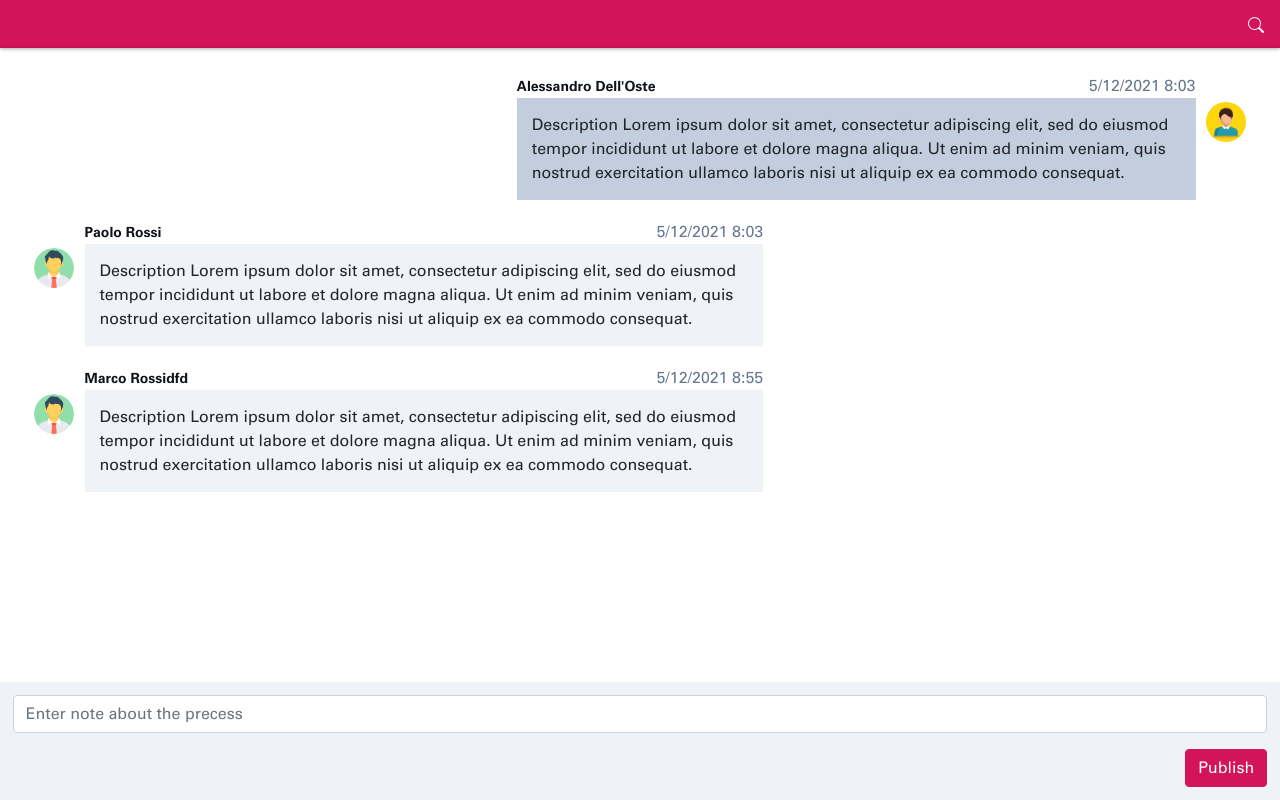
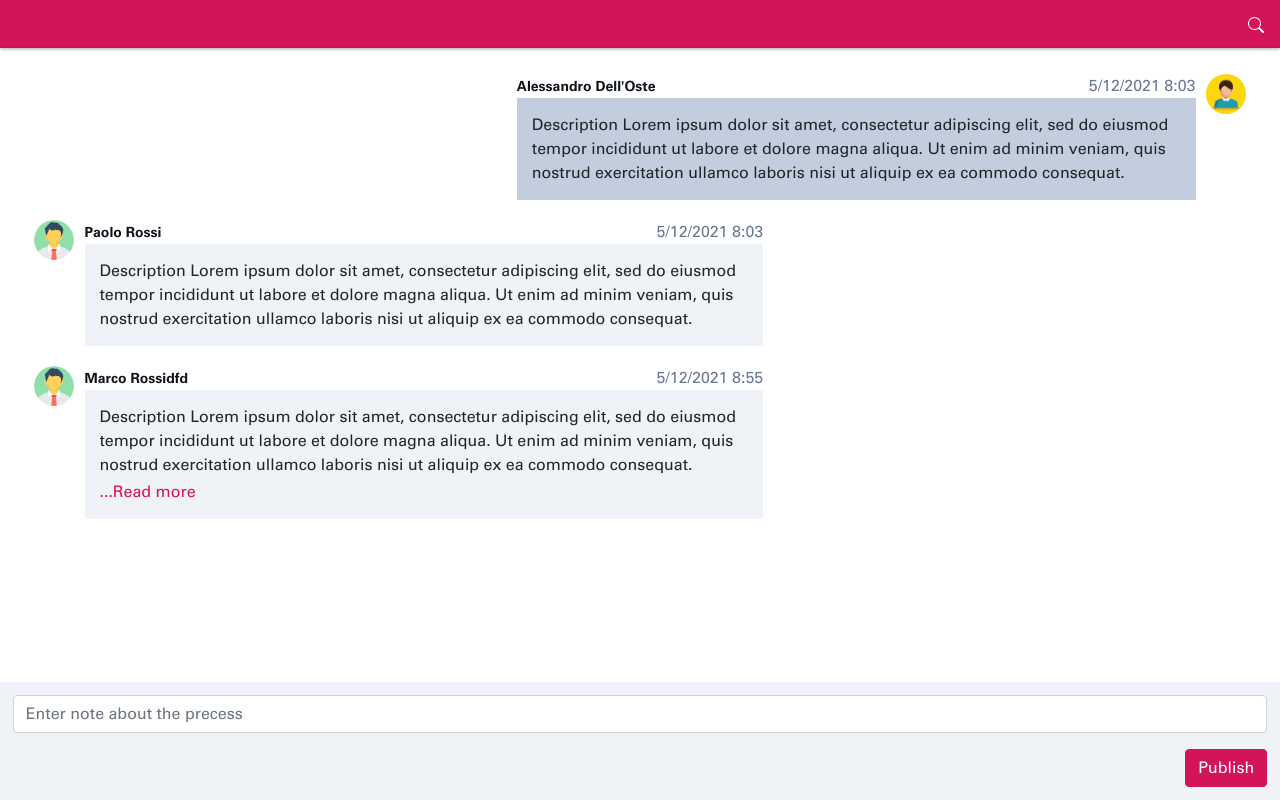
Before and after one commit to adelloste/e-challenge, an Angular app: page /#/chat in a window 1280 px wide. Built offline with nearby package versions, Linux system fonts and the light colour scheme.

Commit message:
add read-more

```diff
--- a/src/app/chat/shared/components/message/message.component.html
+++ b/src/app/chat/shared/components/message/message.component.html
@@ -1,5 +1,5 @@
-<div class="wrapper-message" [ngClass]="message?.nickname === 'adelloste' ? 'wrapper-message-input' : 'wrapper-message-agent'">
-    <div class="message" [ngClass]="message?.nickname === 'adelloste' ? 'input' : 'agent'">
+<div class="wrapper-message" [ngClass]="message?.nickname === currentUser ? 'wrapper-message-input' : 'wrapper-message-agent'">
+    <div class="message">
         <div class="avatar">
             <img class="img-circle avatar" alt="chat avatar" src="{{ message?.image }}">
         </div>
@@ -10,7 +10,9 @@
             </div>
             <div class="message-text-wrapper">
                 <div class="message-text">
-                    {{ message?.message }}
+                    <en-read-more
+                        [text]="message?.message"
+                        [maxHeight]="75"></en-read-more>
                 </div>
             </div>
         </div>
--- a/src/app/chat/shared/components/message/message.component.scss
+++ b/src/app/chat/shared/components/message/message.component.scss
@@ -8,6 +8,11 @@
    &-input {
       justify-content: flex-start;
 
+      .message {
+         position: relative;
+         flex-direction: row-reverse;
+      }
+
       .message-text {
          background: $border 0% 0% no-repeat padding-box;
       }
@@ -16,6 +21,10 @@
    &-agent {
       justify-content: flex-end;
 
+      .message {
+         position: relative;
+      }
+
       .message-text {
          background: $background 0% 0% no-repeat padding-box;
       }
@@ -23,7 +32,6 @@
 
    .message {
       display: flex;
-      align-items: center;
       width: 60%;
 
       // Smartphone
@@ -33,7 +41,7 @@
 
       .avatar {
          width: 55px;
-         margin: -15px 5px 0px 5px;
+         margin: 0px 5px 0px 5px;
 
          img {
             height: 40px;
@@ -71,13 +79,4 @@
       }
    }
 
-   .message.agent {
-      position: relative;
-   }
-
-   .message.input {
-      position: relative;
-      flex-direction: row-reverse;
-   }
-
 }
--- a/src/app/chat/shared/components/message/message.component.ts
+++ b/src/app/chat/shared/components/message/message.component.ts
@@ -11,6 +11,8 @@ export class MessageComponent implements OnInit {
 
   @Input() message: Message;
 
+  currentUser: string = 'adelloste';
+
   constructor() { }
 
   ngOnInit(): void { }
--- /dev/null
+++ b/src/app/shared/components/read-more/read-more.component.html
@@ -0,0 +1,4 @@
+<div [innerHTML]="text" [class.collapsed]="isCollapsed" [style.height]="isCollapsed ? maxHeight + 'px' : 'auto'"></div>
+<a class="text-primary cursor-pointer" *ngIf="isCollapsable" (click)="isCollapsed =! isCollapsed">
+    ...Read {{ isCollapsed ? 'more' : 'less' }}
+</a>
--- /dev/null
+++ b/src/app/shared/components/read-more/read-more.component.scss
@@ -0,0 +1,9 @@
+@import '../../../../variables';
+
+div.collapsed {
+   overflow: hidden;
+}
+
+.cursor-pointer {
+   cursor: pointer;
+}
--- /dev/null
+++ b/src/app/shared/components/read-more/read-more.component.ts
@@ -0,0 +1,37 @@
+import { AfterViewInit, ChangeDetectorRef, Component, ElementRef, Input, OnInit } from '@angular/core';
+
+@Component({
+  selector: 'en-read-more',
+  templateUrl: './read-more.component.html',
+  styleUrls: ['./read-more.component.scss']
+})
+export class ReadMoreComponent implements OnInit, AfterViewInit {
+
+  // the text that need to be put in the container
+  @Input() text: string;
+  // maximum height of the container
+  @Input() maxHeight: number = 75;
+
+  // set these to false to get the height of the expended container
+  isCollapsed: boolean = false;
+  isCollapsable: boolean = false;
+
+  constructor(
+    private elementRef: ElementRef,
+    private cdRef: ChangeDetectorRef
+  ) { }
+
+  ngOnInit(): void { }
+
+  ngAfterViewInit() {
+    let currentHeight = this.elementRef.nativeElement.getElementsByTagName('div')[0].offsetHeight;
+    // collapsable only if the contents make container exceed the max height
+    if (currentHeight > this.maxHeight) {
+      this.isCollapsed = true;
+      this.isCollapsable = true;
+    }
+    // trigger detection
+    this.cdRef.detectChanges();
+  }
+
+}
--- a/src/assets/stubs/messages.json
+++ b/src/assets/stubs/messages.json
@@ -6,7 +6,7 @@
         "surname": "Rossidfd",
         "nickname": "mrossi",
         "date": 1620852947007,
-        "message": "Description Lorem ipsum dolor sit amet, consectetur adipiscing elit, sed do eiusmod tempor incididunt ut labore et dolore magna aliqua. Ut enim ad minim veniam, quis nostrud exercitation ullamco laboris nisi ut aliquip ex ea commodo consequat."
+        "message": "Description Lorem ipsum dolor sit amet, consectetur adipiscing elit, sed do eiusmod tempor incididunt ut labore et dolore magna aliqua. Ut enim ad minim veniam, quis nostrud exercitation ullamco laboris nisi ut aliquip ex ea commodo consequat. Description Lorem ipsum dolor sit amet, consectetur adipiscing elit, sed do eiusmod tempor incididunt ut labore et dolore magna aliqua. Ut enim ad minim veniam, quis nostrud exercitation ullamco laboris nisi ut aliquip ex ea commodo consequat. Description Lorem ipsum dolor sit amet, consectetur adipiscing elit, sed do eiusmod tempor incididunt ut labore et dolore magna aliqua. Ut enim ad minim veniam, quis nostrud exercitation ullamco laboris nisi ut aliquip ex ea commodo consequat."
     },
     {
         "id": "b6fc6252-f5bc-4c46-9177-911868737c14",
```
Also changed, not shown: src/app/shared/shared.module.ts (+6 -2 lines), 1 other file (tests, documents, lock files or other folders).
